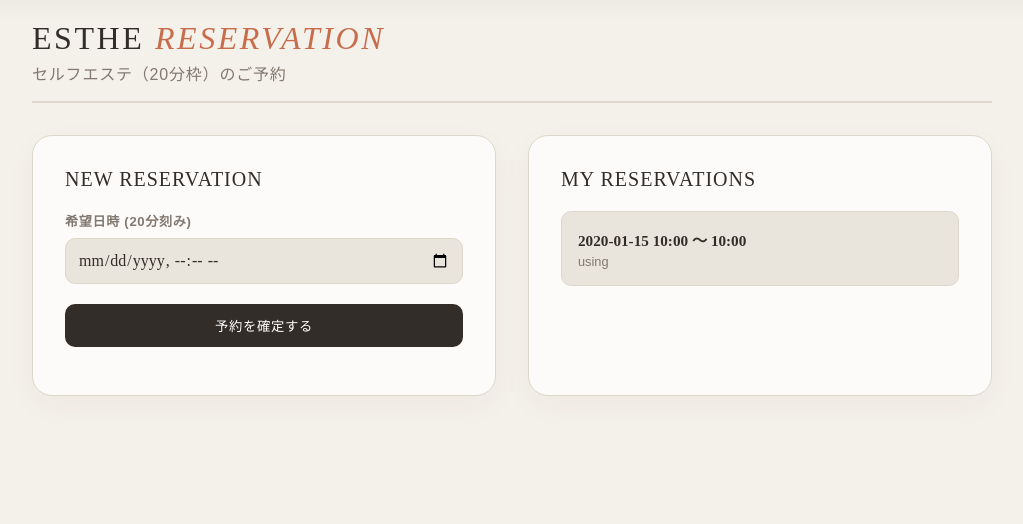
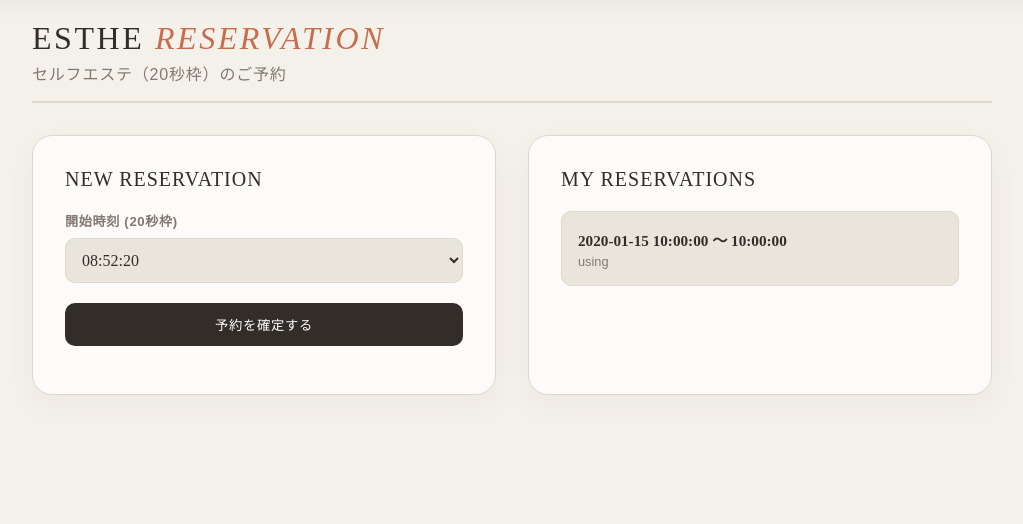
Before and after one commit to UMEZAWADAN/A-02, a FastAPI app: page /esthe in a window 1280 px wide. Shown: the part 80-604 px from the top of the page, without its empty margins (128-1151 px from the left). Run offline with FastAPI, Linux system fonts and the light colour scheme; the visitor is signed in with stand-in values (Sample User, id 1); tables that the repository leaves empty hold one stand-in row (values such as "Sample post").

Commit message:
テスト向けに占有時間修正

```diff
--- a/main.py
+++ b/main.py
@@ -1723,11 +1723,11 @@ def camera_processing_loop():
                             if member:
                                 m_id = member["member_id"]
                                 m_name = member["name"]
-                                # 予約時間の前後15分以内で、まだ始まっていない予約を「利用中(in_progress)」にする
-                                res = _exec(conn, """
+                                # 開始の少し前（ESTHE_EARLY_ENTRY_SECONDS）から終了までの予約を「利用中(in_progress)」にする
+                                res = _exec(conn, f"""
                                     SELECT id FROM esthe_reservations
                                     WHERE member_id = %s AND status = 'reserved'
-                                      AND start_time <= DATE_ADD(NOW(), INTERVAL 15 MINUTE)
+                                      AND start_time <= DATE_ADD(NOW(), INTERVAL {int(ESTHE_EARLY_ENTRY_SECONDS)} SECOND)
                                       AND end_time >= NOW()
                                     LIMIT 1
                                 """, (m_id,)).fetchone()
@@ -1746,10 +1746,13 @@ def camera_processing_loop():
                 if 'last_esthe_check' not in locals():
                     last_esthe_check = 0.0
 
-                if current_time - last_esthe_check > 10.0:
+                if current_time - last_esthe_check > ESTHE_CHECK_INTERVAL:
                     last_esthe_check = current_time
                     try:
                         conn = get_conn(dict_cursor=True)
+                        # 無断キャンセル（予約したのに来ていない）も、スコア画面を開かなくてもここで検知する
+                        mark_esthe_noshows(conn)
+
                         overdue_res = _exec(conn, """
                             SELECT r.id, r.member_id, r.start_time, r.end_time, m.name
                             FROM esthe_reservations r
@@ -1781,13 +1784,13 @@ def camera_processing_loop():
                     for box in esthe_yolo_res.boxes.xyxy.cpu().numpy():
                         cv2.rectangle(frame, (int(box[0]), int(box[1])), (int(box[2]), int(box[3])), (255, 0, 255), 2)
                 else:
-                    # 人が誰もいない状態が「15秒間」続いたら、利用中(in_progress)の予約を自動完了にする
-                    if current_time - esthe_last_person_time > 15.0:
+                    # 人が誰もいない状態が一定秒数続いたら、利用中(in_progress)と超過(overtime)の予約を自動完了にする
+                    if current_time - esthe_last_person_time > ESTHE_EMPTY_COMPLETE_SECONDS:
                         try:
                             conn = get_conn(dict_cursor=True)
                             in_progress_res = _exec(conn, """
                                 SELECT id, member_id FROM esthe_reservations
-                                WHERE status = 'in_progress'
+                                WHERE status IN ('in_progress', 'overtime')
                             """).fetchall()
 
                             for r in in_progress_res:
@@ -1873,10 +1876,33 @@ class EstheReserveRequest(BaseModel):
 class EstheCancelRequest(BaseModel):
     reservation_id: int
 
-ESTHE_SLOT_MINUTES = 20   # 予約1枠の長さ（開始時刻もこの刻みに揃える）
+ESTHE_SLOT_SECONDS = 20            # 予約1枠の長さ（秒）。開始時刻もこの刻み（秒が 00・20・40）に揃える
+ESTHE_EARLY_ENTRY_SECONDS = 20     # 開始のこの秒数前から入室できる
+ESTHE_CHECK_INTERVAL = 3.0         # 時間超過・無断キャンセルをチェックする間隔（秒）
+ESTHE_EMPTY_COMPLETE_SECONDS = 15.0   # 無人がこの秒数続いたら自動で完了にする
+
+def mark_esthe_noshows(conn, member_id=None):
+    """予約したのに入室しないまま、枠の終了時刻を過ぎた予約を no_show にして、メールを送る。member_id を渡すとその会員だけが対象。"""
+    where = "status = 'reserved' AND end_time < NOW()"
+    params = ()
+    if member_id is not None:
+        where += " AND member_id = %s"
+        params = (member_id,)
+    cur = conn.cursor(pymysql.cursors.Cursor)
+    cur.execute(f"SELECT id, member_id, start_time FROM esthe_reservations WHERE {where}", params)
+    targets = cur.fetchall()
+    for rid, mid, start in targets:
+        # 他の処理が先に更新していたら（rowcount が 0）、メールを重ねて送らない
+        cur.execute("UPDATE esthe_reservations SET status = 'no_show' WHERE id = %s AND status = 'reserved'", (rid,))
+        if cur.rowcount:
+            print(f"🚨 【エステ無断キャンセル検知】 会員ID {mid} / 予約開始 {start}")
+            notify_esthe_noshow_async(mid, str(start))
+    conn.commit()
 
 def _login_required_json():
     return JSONResponse({"status": "error", "message": "ログインが必要です。ポータルからログインしてください。"}, status_code=401)
+
+ESTHE_TIME_FMT = "%H:%M:%S"   # 枠が秒単位なので、画面に出す時刻も秒まで出す
 
 # 📝 エステ予約登録API（会員ログイン必須）
 @app.post("/api/esthe/reserve")
@@ -1890,11 +1916,12 @@ def api_reserve_esthe(request: Request, data: EstheReserveRequest):
             start_dt = datetime.strptime(data.start_time, "%Y-%m-%d %H:%M:%S")
         except ValueError:
             return {"status": "error", "message": "日時の形式が正しくありません。"}
-        if start_dt.minute % ESTHE_SLOT_MINUTES != 0 or start_dt.second != 0:
-            return {"status": "error", "message": f"{ESTHE_SLOT_MINUTES}分刻みの時刻（00・20・40分）を選んでください。"}
+        # 開始時刻は枠の刻みに揃える（秒が 00・20・40）
+        if start_dt.second % ESTHE_SLOT_SECONDS != 0:
+            return {"status": "error", "message": f"{ESTHE_SLOT_SECONDS}秒刻みの時刻（秒が00・20・40）を選んでください。"}
         if start_dt <= datetime.now():
             return {"status": "error", "message": "過去の日時は予約できません。"}
-        end_dt = start_dt + timedelta(minutes=ESTHE_SLOT_MINUTES)
+        end_dt = start_dt + timedelta(seconds=ESTHE_SLOT_SECONDS)
 
         conn = get_conn(dict_cursor=True)
         try:
@@ -1903,10 +1930,11 @@ def api_reserve_esthe(request: Request, data: EstheReserveRequest):
                 request.session.pop("member_id", None)
                 return _login_required_json()
 
-            # 既に埋まっていないか（予約済み・利用中の枠は取れない）
+            # 既に埋まっていないか（時間帯が重なる、予約済み・利用中の枠は取れない）
             if _exec(conn,
-                     "SELECT id FROM esthe_reservations WHERE start_time = %s AND status IN ('reserved', 'in_progress')",
-                     (start_dt,)).fetchone():
+                     "SELECT id FROM esthe_reservations WHERE start_time < %s AND end_time > %s "
+                     "AND status IN ('reserved', 'in_progress')",
+                     (end_dt, start_dt)).fetchone():
                 return {"status": "error", "message": "この時間帯は既に予約されています。"}
 
             # 会員の予約はその場で確定させる（直後の一覧表示に反映されるよう、書き込みキューを使わず直接 INSERT する）
@@ -1916,7 +1944,7 @@ def api_reserve_esthe(request: Request, data: EstheReserveRequest):
             conn.commit()
         finally:
             conn.close()
-        return {"status": "success", "message": f"{start_dt.strftime('%m/%d %H:%M')} のエステを予約しました。"}
+        return {"status": "success", "message": f"{start_dt.strftime('%m/%d ' + ESTHE_TIME_FMT)} のエステを予約しました。"}
     except Exception as e:
         print(f"⚠️ エステ予約エラー: {e}")
         return {"status": "error", "message": "予約に失敗しました。時間をおいてもう一度お試しください。"}
@@ -1937,8 +1965,8 @@ def api_my_esthe_reservations(request: Request):
     now = datetime.now()
     reservations = [{
         "id": r["id"],
-        "start_time": r["start_time"].strftime("%Y-%m-%d %H:%M"),
-        "end_time": r["end_time"].strftime("%H:%M"),
+        "start_time": r["start_time"].strftime("%Y-%m-%d " + ESTHE_TIME_FMT),
+        "end_time": r["end_time"].strftime(ESTHE_TIME_FMT),
         "status": r["status"],
         # 予約済みで、まだ始まっていないものだけキャンセルできる
         "cancellable": r["status"] == "reserved" and r["start_time"] > now,
@@ -2167,26 +2195,8 @@ def calculate_member_score(conn, member_id):
         if limit > 0 and (duration or 0) > limit:
             overtime_count += 1
 
-    # 無断キャンセルになる対象をあらかじめ取得してメールを送りつつステータス更新
-    cursor.execute("""
-        SELECT id, start_time FROM esthe_reservations
-        WHERE member_id = %s AND status = 'reserved' AND end_time < NOW()
-    """, (member_id,))
-    noshow_targets = cursor.fetchall()
-
-    if noshow_targets:
-        cursor.execute("""
-            UPDATE esthe_reservations
-            SET status = 'no_show'
-            WHERE member_id = %s AND status = 'reserved' AND end_time < NOW()
-        """, (member_id,))
-        conn.commit()
-
-        # 📝 追加入力：該当する無断キャンセルそれぞれにメールを非同期送信
-        for ns in noshow_targets:
-            ns_id = ns[0] if isinstance(ns, tuple) else ns['id']
-            ns_start = ns[1] if isinstance(ns, tuple) else ns['start_time']
-            notify_esthe_noshow_async(member_id, str(ns_start))
+    # 無断キャンセルの判定（共通ヘルパー。カメラ処理側の10秒おきのチェックでも同じ処理が走る）
+    mark_esthe_noshows(conn, member_id)
 
     # エステ無断キャンセル回数
     cursor.execute(
--- a/templates/esthe.html
+++ b/templates/esthe.html
@@ -167,7 +167,8 @@
       letter-spacing: 0.05em;
     }
 
-    .form-group input {
+    .form-group input,
+    .form-group select {
       font-family: var(--font-en);
       width: 100%;
       padding: 12px;
@@ -181,7 +182,8 @@
       transition: border-color 0.2s;
     }
 
-    .form-group input:focus {
+    .form-group input:focus,
+    .form-group select:focus {
       border-color: var(--accent-warm);
     }
 
@@ -328,7 +330,7 @@
     <div class="portal-header">
       <div class="portal-title">
         <h1>ESTHE <span>RESERVATION</span></h1>
-        <p class="jp-text" style="color: var(--text-muted); margin: 0; letter-spacing: 0.05em;">セルフエステ（20分枠）のご予約</p>
+        <p class="jp-text" style="color: var(--text-muted); margin: 0; letter-spacing: 0.05em;">セルフエステ（20秒枠）のご予約</p>
       </div>
     </div>
 
@@ -338,8 +340,8 @@
         <h2>NEW RESERVATION</h2>
         <form id="esthe-form">
           <div class="form-group">
-            <label for="start_time" class="jp-text">希望日時 (20分刻み)</label>
-            <input type="datetime-local" id="start_time" name="start_time" step="1200" required>
+            <label for="start_slot" class="jp-text">開始時刻 (20秒枠)</label>
+            <select id="start_slot" name="start_slot" required></select>
           </div>
           <button type="submit" class="btn">予約を確定する</button>
         </form>
@@ -373,6 +375,36 @@
     };
 
     const msgDiv = document.getElementById('result-msg');
+    const slotSelect = document.getElementById('start_slot');
+    const SLOT_SECONDS = 20;   // 予約1枠の長さ（秒）。main.py の ESTHE_SLOT_SECONDS と合わせる
+    const SLOT_COUNT = 30;     // 今から何枠ぶん先まで並べるか（30枠 = 10分先まで）
+
+    function pad2(n) { return String(n).padStart(2, '0'); }
+
+    function fullStr(d) {
+      return d.getFullYear() + '-' + pad2(d.getMonth() + 1) + '-' + pad2(d.getDate()) + ' '
+           + pad2(d.getHours()) + ':' + pad2(d.getMinutes()) + ':' + pad2(d.getSeconds());
+    }
+
+    // 今から15秒以上先の「次の20秒区切り」から、SLOT_COUNT 枠を並べる。値は日時の文字列そのもの。
+    function buildSlots() {
+      const prev = slotSelect.value;
+      const step = SLOT_SECONDS * 1000;
+      let t = Math.ceil((Date.now() + 15000) / step) * step;
+      slotSelect.innerHTML = '';
+      for (let i = 0; i < SLOT_COUNT; i++, t += step) {
+        const d = new Date(t);
+        const opt = document.createElement('option');
+        opt.value = fullStr(d);
+        opt.textContent = pad2(d.getHours()) + ':' + pad2(d.getMinutes()) + ':' + pad2(d.getSeconds());
+        slotSelect.appendChild(opt);
+      }
+      const keep = Array.from(slotSelect.options).find(o => o.value === prev);
+      if (keep) keep.selected = true;
+    }
+
+    // 時間がすぐ過ぎるので、操作していないあいだは候補を更新する
+    setInterval(() => { if (document.activeElement !== slotSelect) buildSlots(); }, 5000);
 
     function showMsg(ok, text) {
       msgDiv.style.color = ok ? '#c86d4b' : '#b55232';
@@ -461,14 +493,12 @@
 
     document.getElementById('esthe-form').addEventListener('submit', async (e) => {
       e.preventDefault();
-      const rawTime = document.getElementById('start_time').value;
+      const formattedTime = slotSelect.value;   // 選択肢の値がそのまま日時（YYYY-MM-DD HH:MM:SS）
 
-      if (!rawTime) {
-        showMsg(false, '希望日時を入力してください。');
+      if (!formattedTime) {
+        showMsg(false, '開始時刻を選んでください。');
         return;
       }
-
-      const formattedTime = rawTime.replace('T', ' ') + ':00';
 
       try {
         const response = await fetch('/api/esthe/reserve', {
@@ -481,7 +511,7 @@
 
         showMsg(result.status === 'success', result.message);
         if (result.status === 'success') {
-          document.getElementById('esthe-form').reset();
+          buildSlots();
         }
       } catch (err) {
         showMsg(false, '通信エラーが発生しました。');
@@ -489,7 +519,10 @@
       loadReservations();
     });
 
-    window.addEventListener('DOMContentLoaded', loadReservations);
+    window.addEventListener('DOMContentLoaded', () => {
+      buildSlots();
+      loadReservations();
+    });
   </script>
 </body>
 </html>
```
